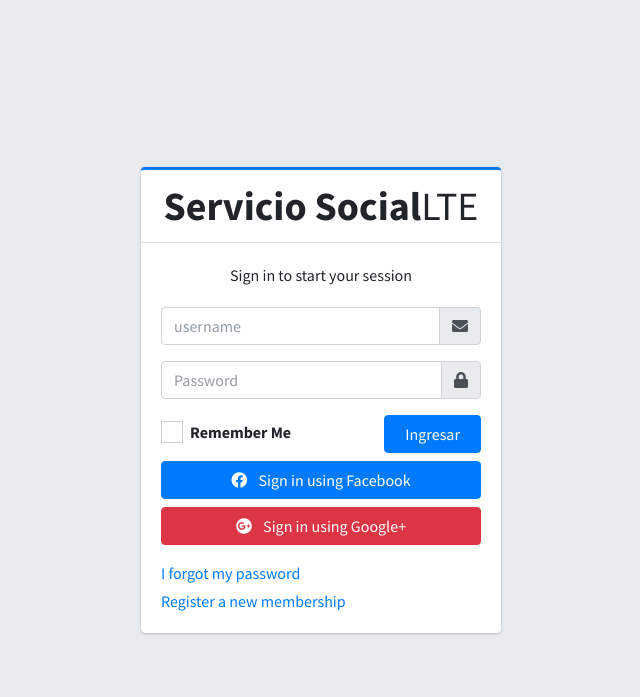
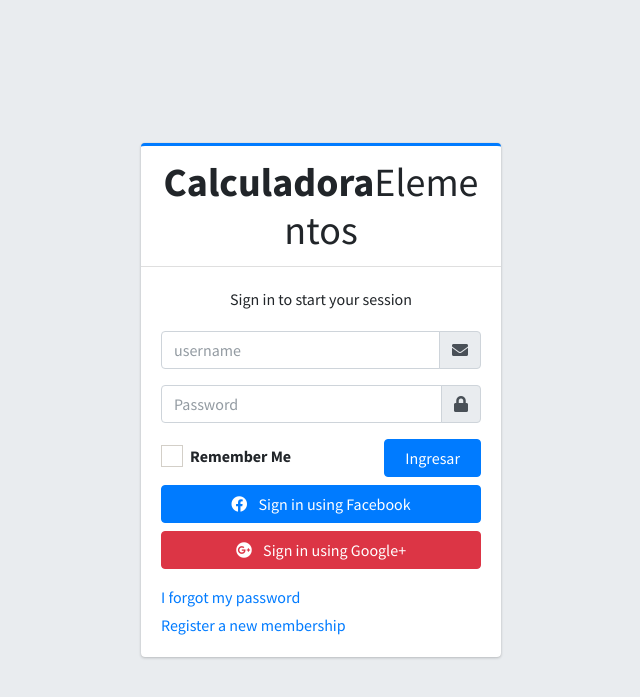
Before and after one commit to ErickFigueroaT/calculadora-fertilizante, a Django app: page /usuario/entrar/ in a window 1280 px wide. Shown: the top 697 px of the page, without its empty margins (319-959 px from the left). Run offline with Django 5.2, Linux system fonts and the light colour scheme; some libraries are stand-ins or nearby versions.

Commit message:
Correccion de nombres

```diff
--- a/app/calculadoraFertilizante/usuario/templates/auth/user_form.html
+++ b/app/calculadoraFertilizante/usuario/templates/auth/user_form.html
@@ -5,7 +5,7 @@
 <head>
   <meta charset="utf-8">
   <meta name="viewport" content="width=device-width, initial-scale=1">
-  <title>Registrar | Servicio Social</title>
+  <title>Registrar | Calculadora</title>
 
   <!-- Google Font: Source Sans Pro -->
   <link rel="stylesheet" href="https://fonts.googleapis.com/css?family=Source+Sans+Pro:300,400,400i,700&display=fallback">
--- a/app/calculadoraFertilizante/usuario/templates/login.html
+++ b/app/calculadoraFertilizante/usuario/templates/login.html
@@ -20,7 +20,7 @@
   <!-- /.login-logo -->
   <div class="card card-outline card-primary">
     <div class="card-header text-center">
-      <a href="{% url 'bienvenida' %}" class="h1"><b>Servicio Social</b>LTE</a>
+      <a href="{% url 'bienvenida' %}" class="h1"><b>Calculadora</b>Elementos</a>
     </div>
     <div class="card-body">
       <p class="login-box-msg">Sign in to start your session</p>
```
